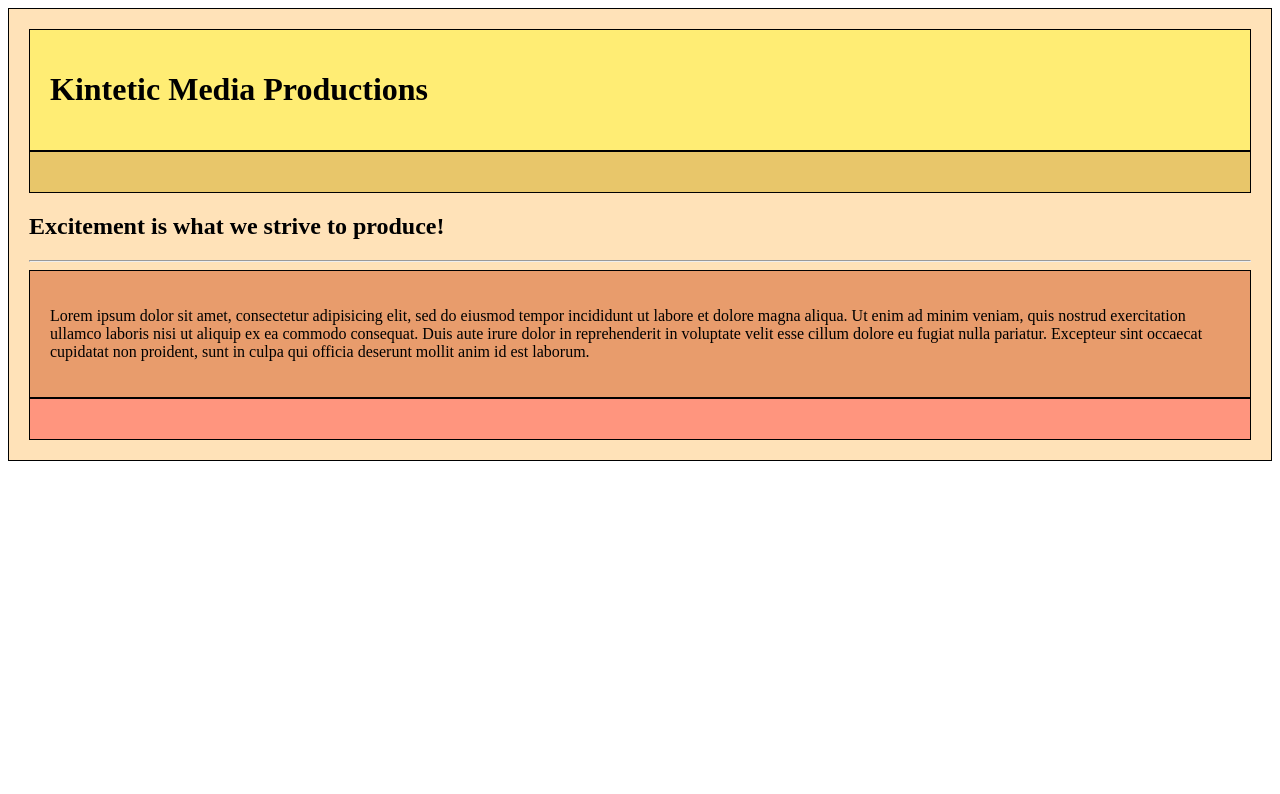
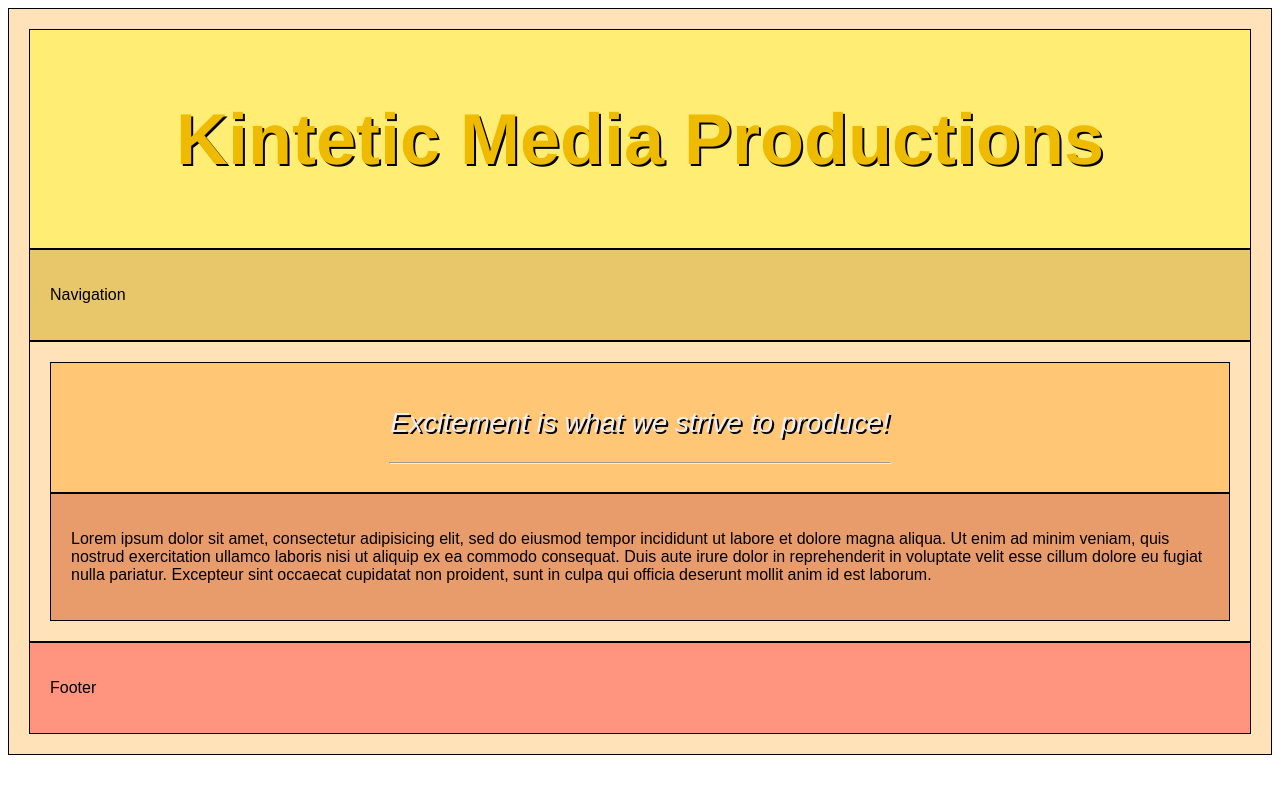
Before and after one commit to tekman/tekman.github.io, a plain HTML site: page unit_5/index.html in a window 1280 px wide. Drawn offline with Linux system fonts and the light colour scheme.

Commit message:
Unit 5 Semantic Elements Complete

```diff
--- a/unit_5/css/style.css
+++ b/unit_5/css/style.css
@@ -28,3 +28,34 @@
     border: 1px black solid;
     padding: 20px;
 }
+section {
+    background-color: #FFE2B8;
+    border: 1px black solid;
+    padding: 20px;
+}
+h1 {
+    font-family: Helvetica;
+    font-weight: bold;
+    font-size:72px;
+    text-align: center;
+    text-shadow: 2px 2px #000000;
+    color: #EEBB00;
+}
+h2 {
+    font-family: Lucidia, sans-serif;
+    font-weight: normal;
+    font-style: italic;
+    text-align: center;
+    font-size:28px;
+    text-shadow: 2px 2px #000000;
+    color: #EEEEEE;
+}
+hr {
+    width: 500px;
+}
+p {
+    font-family: Arial;
+    font-weight: normal;
+    text-align: left;
+    color: #000000;
+}
--- a/unit_5/index.html
+++ b/unit_5/index.html
@@ -11,11 +11,13 @@
         <h1>Kintetic Media Productions</h1>
     </header>
     <nav>
-
+        <p>Navigation</p>
     </nav>
     <section id="one">
-    <h2>Excitement is what we strive to produce!</h2>
-    <hr>
+        <aside class="picture">
+            <h2>Excitement is what we strive to produce!</h2>
+            <hr>
+        </aside>
         <article class="description">
             <p>Lorem ipsum dolor sit amet, consectetur adipisicing elit, sed do eiusmod
             tempor incididunt ut labore et dolore magna aliqua. Ut enim ad minim veniam,
@@ -26,7 +28,7 @@
         </article>
     </section>
     <footer>
-
+        <p>Footer</p>
     </footer>
     </div>
 </body>
```
Also changed, not shown: unit_5/Unit_5_mockup.PNG (added).
